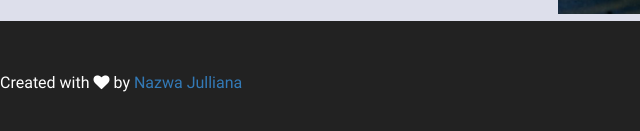
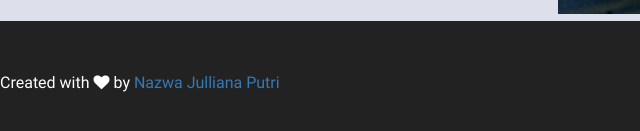
Before and after one commit to SMAKBO/tugas-labkom-2019-11-2-alan-turing, a plain HTML site: page nazwa.html in a window 1280 px wide. Shown: the part 2948-3079 px from the top of the page, 0-640 px from the left. Drawn offline with Linux system fonts and the light colour scheme.

Commit message:
Update nazwa.html

```diff
--- a/nazwa.html
+++ b/nazwa.html
@@ -196,7 +196,7 @@
 
                             </div>
 
-                            <p>Created with <i class="fa fa-heart"></i> by <a target="_blank" href="https://nazwajulli63.github.io/">Nazwa Julliana</a></p>
+                            <p>Created with <i class="fa fa-heart"></i> by <a target="_blank" href="https://nazwajulli63.github.io/">Nazwa Julliana Putri</a></p>
 
                         </div>
                     </div>
```
